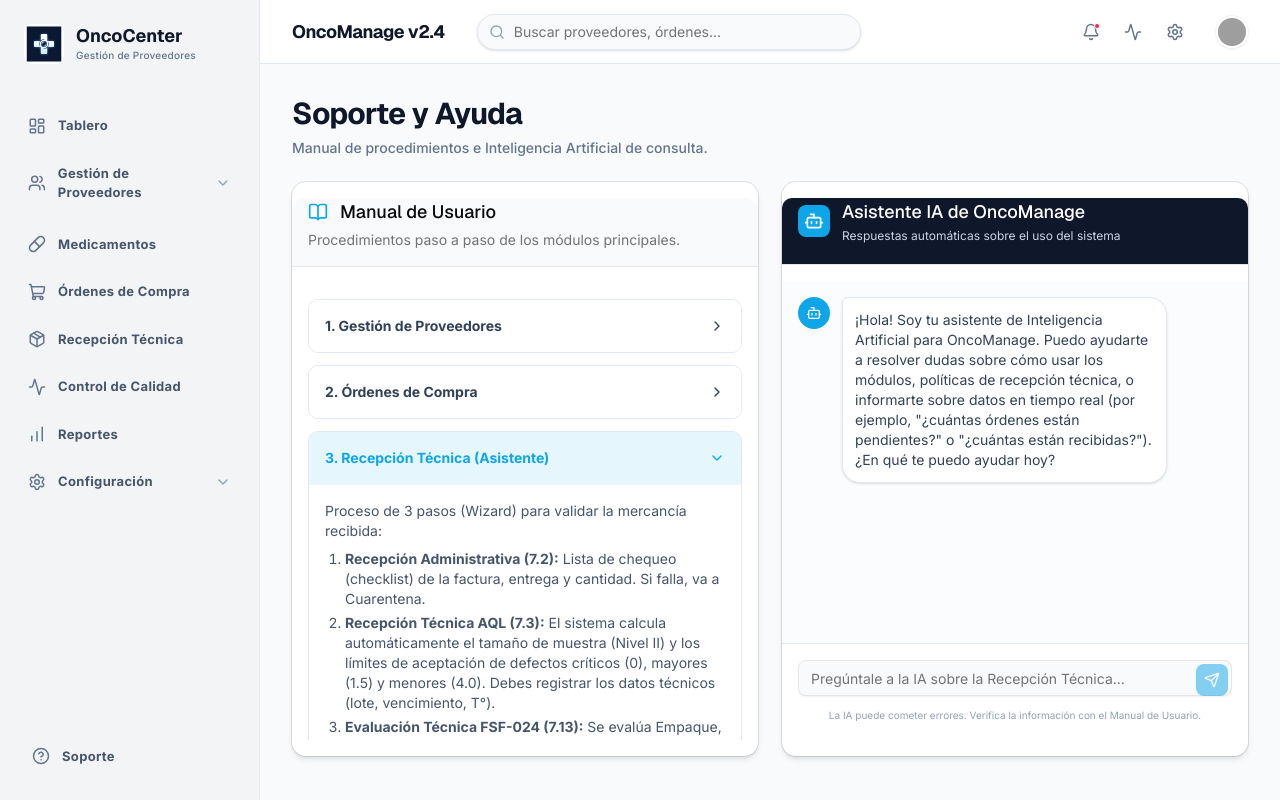
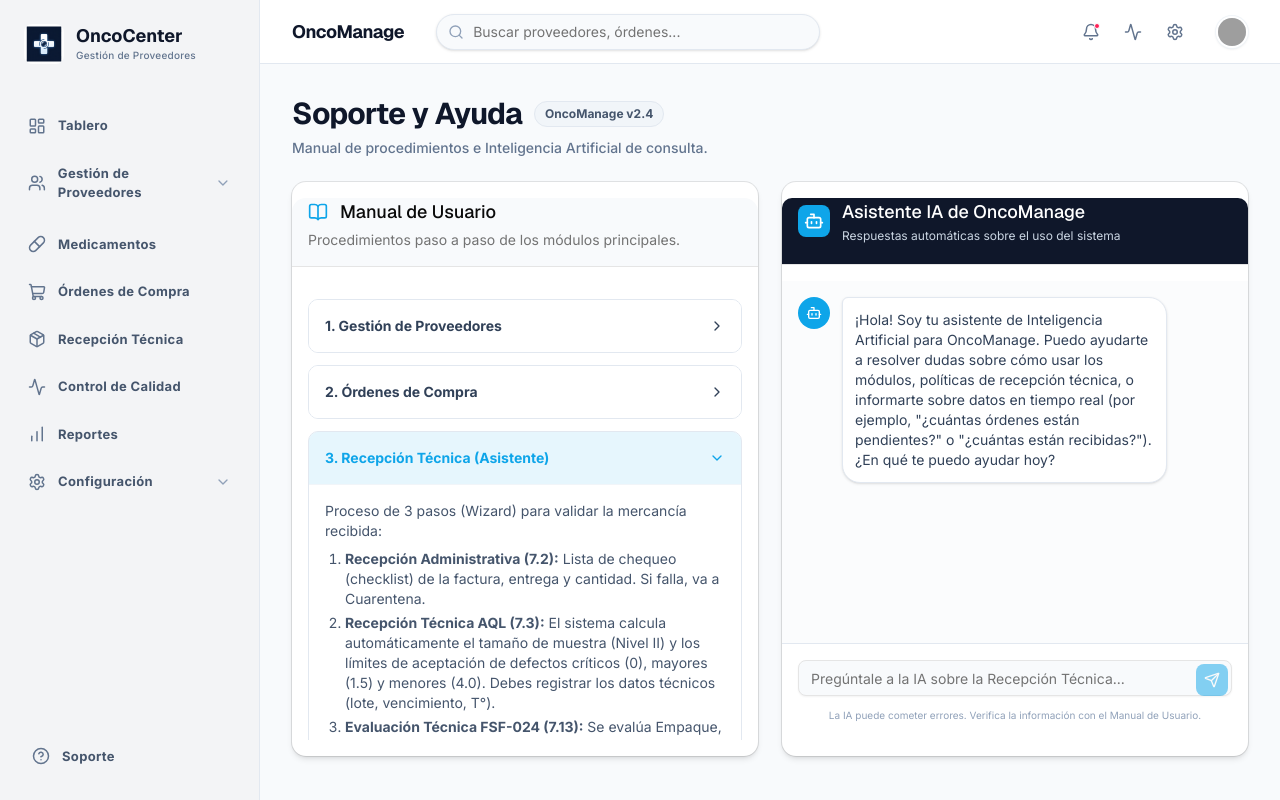
Before and after one commit to Hadavid87/proveedores-app, a Next.js app: page /soporte in a window 1280 px wide. Built offline with nearby package versions, Linux system fonts and the light colour scheme; grey boxes are pictures that could not be loaded.

Commit message:
style: move version information from top header to support module

```diff
--- a/src/app/soporte/page.tsx
+++ b/src/app/soporte/page.tsx
@@ -139,7 +139,10 @@ export default function SoportePage() {
   return (
     <div className="space-y-6 animate-in fade-in duration-300 h-[calc(100vh-140px)] flex flex-col">
       <div>
-        <h1 className="text-3xl font-heading font-bold tracking-tight text-[#0F172A]">Soporte y Ayuda</h1>
+        <div className="flex items-center gap-3">
+          <h1 className="text-3xl font-heading font-bold tracking-tight text-[#0F172A]">Soporte y Ayuda</h1>
+          <span className="px-2.5 py-1 bg-slate-100 text-slate-600 text-xs font-bold rounded-full border border-slate-200">OncoManage v2.4</span>
+        </div>
         <p className="text-sm text-slate-500 mt-1.5 font-medium">
           Manual de procedimientos e Inteligencia Artificial de consulta.
         </p>
--- a/src/components/layout/AppLayout.tsx
+++ b/src/components/layout/AppLayout.tsx
@@ -160,7 +160,7 @@ export function AppLayout({ children }: { children: React.ReactNode }) {
             <button onClick={() => setIsMobileMenuOpen(!isMobileMenuOpen)} className="lg:hidden p-2 text-slate-600 hover:bg-slate-100 rounded-md">
               <Menu className="w-5 h-5" />
             </button>
-            <h2 className="text-lg font-heading font-bold text-[#0F172A] hidden md:block tracking-tight">OncoManage v2.4</h2>
+            <h2 className="text-lg font-heading font-bold text-[#0F172A] hidden md:block tracking-tight">OncoManage</h2>
             <div className="relative hidden sm:block w-64 md:w-96">
               <Search className="absolute left-3 top-1/2 -translate-y-1/2 h-4 w-4 text-slate-400" />
               <Input placeholder="Buscar proveedores, órdenes..." className="pl-9 h-9 bg-neutral border-slate-200 rounded-full text-sm shadow-sm focus-visible:ring-1 focus-visible:ring-secondary/50" />
```
